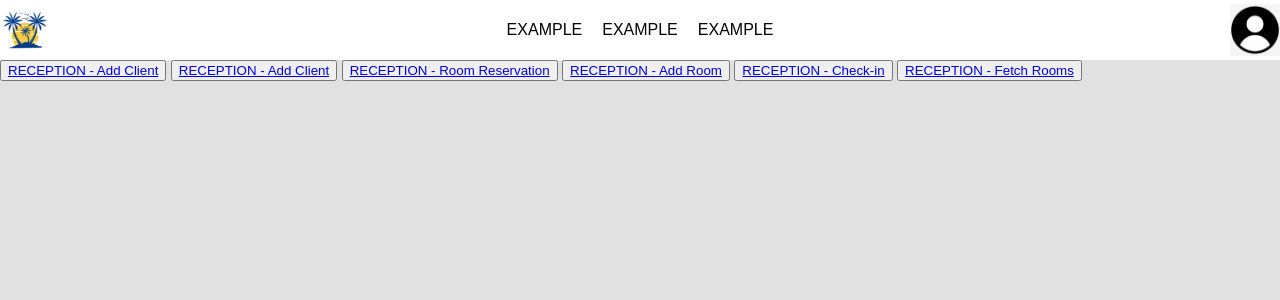
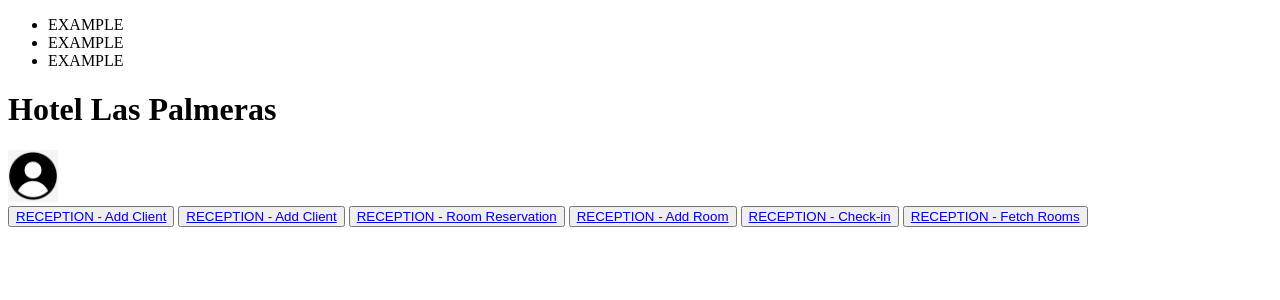
Before and after one commit to Computer-Engineering-UdL/JointProject, a Django app: page / in a window 1280 px wide. Shown: the top 300 px of the page. Run offline with Django 5.2, Linux system fonts and the light colour scheme.

Commit message:
fix: reestructured templates

```diff
--- a/Reception/urls.py
+++ b/Reception/urls.py
@@ -1,10 +1,10 @@
 from django.contrib import admin
 from django.urls import path, include
 from django.views.generic.base import TemplateView
-from Reception.views import add_room, add_client, room_reservation, check_in_1, fetch_rooms
+from Reception.views import add_room, add_client, room_reservation, check_in_1, fetch_rooms, worker_home
 
 urlpatterns = [
-    path("", TemplateView.as_view(template_name="worker/reception/reception_home.html"), name="home"),
+    path("", worker_home, name="worker_home"),
     path('add_client/', add_client, name='add_client'),
     path('room_reservation/', room_reservation, name='room_reservation'),
     path('add_room/', add_room, name='add_room'),
--- a/Reception/views.py
+++ b/Reception/views.py
@@ -4,6 +4,8 @@
 from Reception.models import Room
 
 
+def worker_home(request):
+    return render(request, 'worker/base_worker.html')
 # Create your views here.
 def add_client(request):
     """Add a new client to the database."""
--- a/static/css/base.css
+++ b/static/css/base.css
@@ -1,4 +1,4 @@
-header{
+/*header{
     display: flex;
     align-items: center;
     justify-content: space-between;
@@ -17,14 +17,9 @@
     gap: 20px;
 }
 
-#logo {
-    order: 0;
-    text-align: left;
-}
-
 body{
     background-color: #e1e1e1;
     font-family: Arial, sans-serif;
     margin: 0;
     padding: 0;
-}
+}*/
--- a/templates/base.html
+++ b/templates/base.html
@@ -2,7 +2,7 @@
 <html lang="en">
     <head>
         {% load static %}
-        <link rel="stylesheet" type="text/css" href="{% static 'css/base.css' %}" />
+            <link rel="stylesheet" type="text/css" href="{% static 'css/base.css' %}" />
 
         <meta charset="UTF-8">
         <meta name="robots" content="index, follow">
@@ -25,7 +25,6 @@
     <body>
         <header>
             {% block header %}
-                <img id="logo" width="50" src="{% static 'img/test-logo-las-palmeras.png' %}" alt="Las Palmeras Hotel">
                 <nav>
                     <ul class="menu">
                         <li>EXAMPLE</li>
@@ -33,13 +32,14 @@
                         <li>EXAMPLE</li>
                     </ul>
                 </nav>
+                <h1>Hotel Las Palmeras</h1>
                 <img id="user" width="50" src="{% static 'img/user-icon.png' %}" alt="User">
             {% endblock header %}
         </header>
 
         <main>
             {% block content %}
-                <button> <a href="{% url 'home' %}">
+                <button> <a href="{% url 'worker_home' %}">
                     RECEPTION - Add Client
                 </a></button>
 
```
Also changed, not shown: templates/worker/base_worker.html (+16 -0 lines), static/css/client/client.css (added), static/css/worker/worker.css (added).
